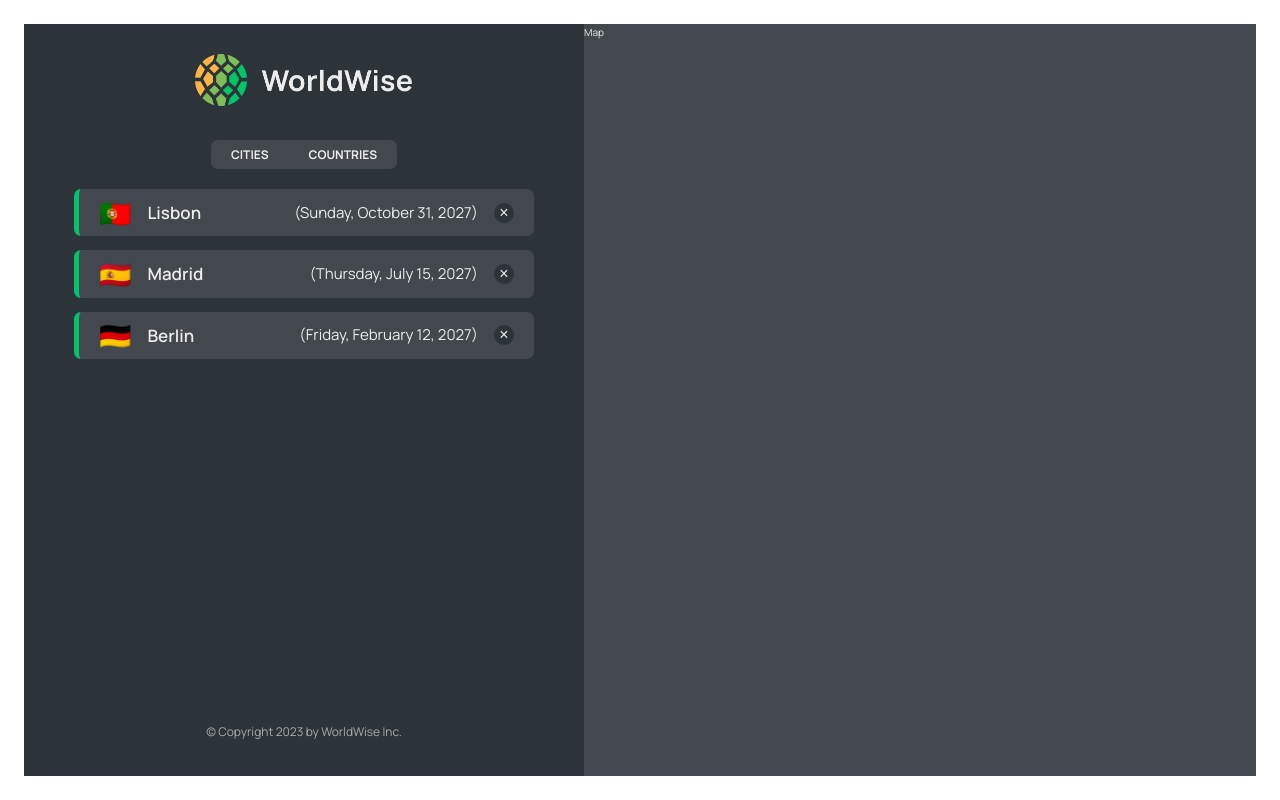
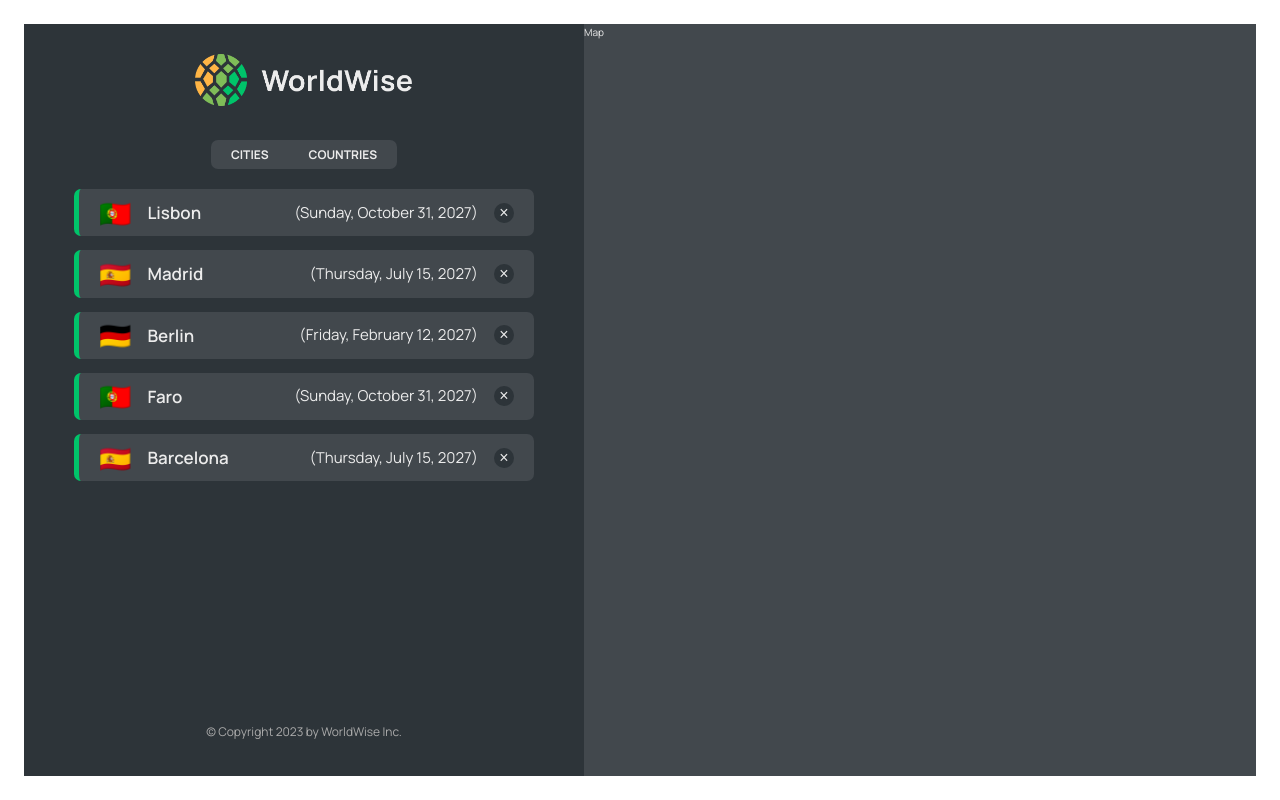
Before and after one commit to Kfir1/worldwise, a React (Vite) app: page /app in a window 1280 px wide. Built offline with nearby package versions, Linux system fonts and the light colour scheme; data requests are answered from the project's data file.

Commit message:
implementing country list

```diff
--- a/data/cities.json
+++ b/data/cities.json
@@ -35,6 +35,30 @@
         "lng": 13.376933665713324
       },
       "id": 98443197
+    },
+    {
+      "cityName": "Faro",
+      "country": "Portugal",
+      "emoji": "🇵🇹",
+      "date": "2027-10-31T15:59:59.138Z",
+      "notes": "My favorite city so far!",
+      "position": {
+        "lat": 38.727881642324164,
+        "lng": -9.140900099907554
+      },
+      "id": 7720315
+    },
+    {
+      "cityName": "Barcelona",
+      "country": "Spain",
+      "emoji": "🇪🇸",
+      "date": "2027-07-15T08:22:53.976Z",
+      "notes": "",
+      "position": {
+        "lat": 40.46635901755316,
+        "lng": -3.7133789062500004
+      },
+      "id": 17836354
     }
   ]
 }
--- a/src/App.jsx
+++ b/src/App.jsx
@@ -1,3 +1,4 @@
+import { useEffect, useState } from "react";
 import { BrowserRouter, Route, Routes } from "react-router-dom";
 import Product from "./pages/Product";
 import Pricing from "./pages/pricing";
@@ -6,7 +7,7 @@
 import AppLayout from "./pages/AppLayout";
 import Login from "./pages/Login";
 import CityList from "./components/CityList";
-import { useEffect, useState } from "react";
+import CountryList from "./components/CountryList";
 
 const BASE_URL = "http://localhost:9000";
 
@@ -30,7 +31,7 @@
     }
     fetchCities();
   }, []);
-
+  // passing cities={cities} isLoading={isLoading} as props to components
   return (
     <BrowserRouter>
       <Routes>
@@ -48,7 +49,10 @@
             path="cities"
             element={<CityList cities={cities} isLoading={isLoading} />}
           />{" "}
-          <Route path="countries" element={<p>Countries</p>} />
+          <Route
+            path="countries"
+            element={<CountryList cities={cities} isLoading={isLoading} />}
+          />
           <Route path="form" element={<p>Form</p>} />
         </Route>
         <Route path="*" element={<PageNotFound />} />
--- /dev/null
+++ b/src/components/CountryList.jsx
@@ -0,0 +1,37 @@
+import styles from "./CountryList.module.css";
+import CountryItem from "./CountryItem";
+import Spinner from "./Spinner";
+import Message from "./Message";
+
+function CountryList({ cities, isLoading }) {
+  if (isLoading) {
+    return <Spinner />;
+  }
+
+  if (!cities.length) {
+    return (
+      <Message message="Add your first city by clicking on a city on the map" />
+    );
+  }
+  // reduce((accumulator, current value)
+  // iterate on the array of cities and check if it is included already in the array of cities/countries that is being created
+  // if country is not included, then add to object in arr the { country: city.country, emoji: city.emoji } in addition to ...arr
+  // this is done to prevent duplication of countries, if several cities from the same country are relevant.
+  const countries = cities.reduce((arr, city) => {
+    if (!arr.map((arrItem) => arrItem.country).includes(city.country)) {
+      return [...arr, { country: city.country, emoji: city.emoji }];
+    } else {
+      return arr;
+    }
+  }, []);
+
+  return (
+    <ul className={styles.countryList}>
+      {countries.map((country) => {
+        return <CountryItem country={country} />;
+      })}
+    </ul>
+  );
+}
+
+export default CountryList;
```
